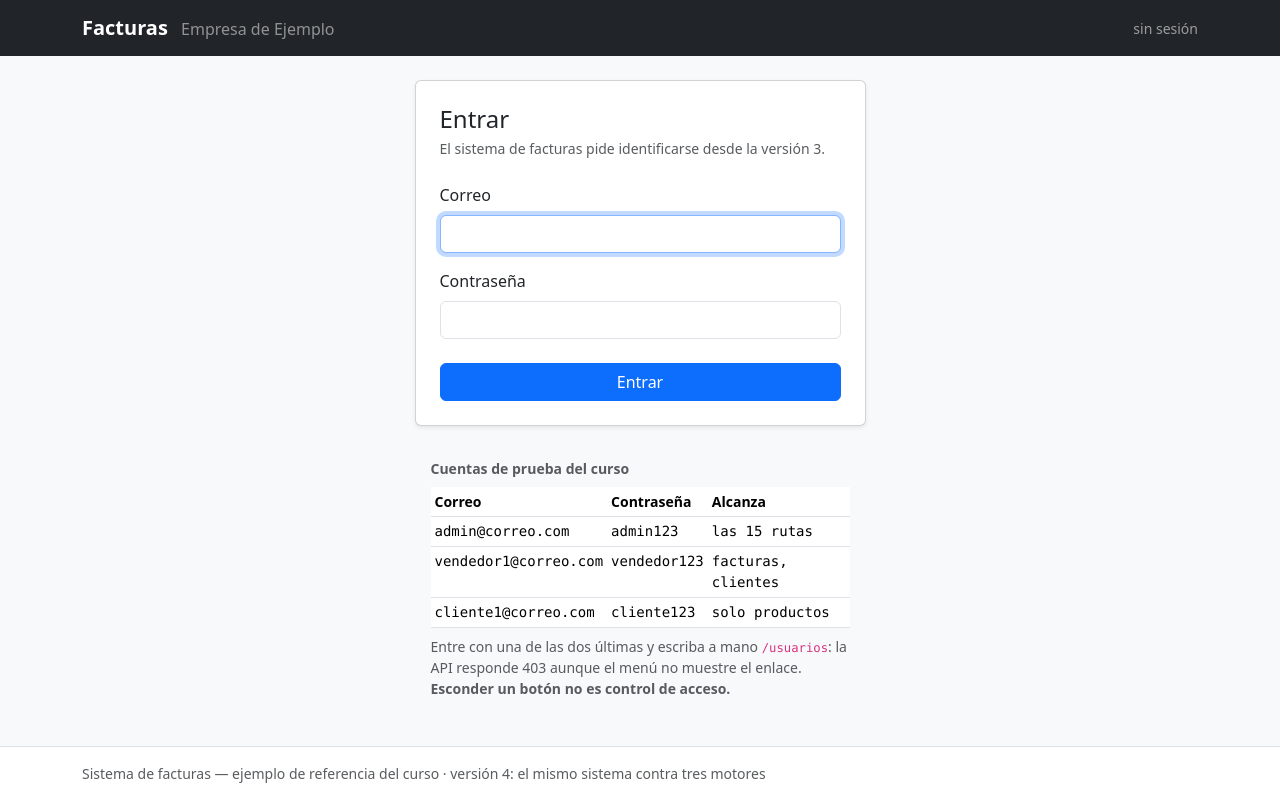
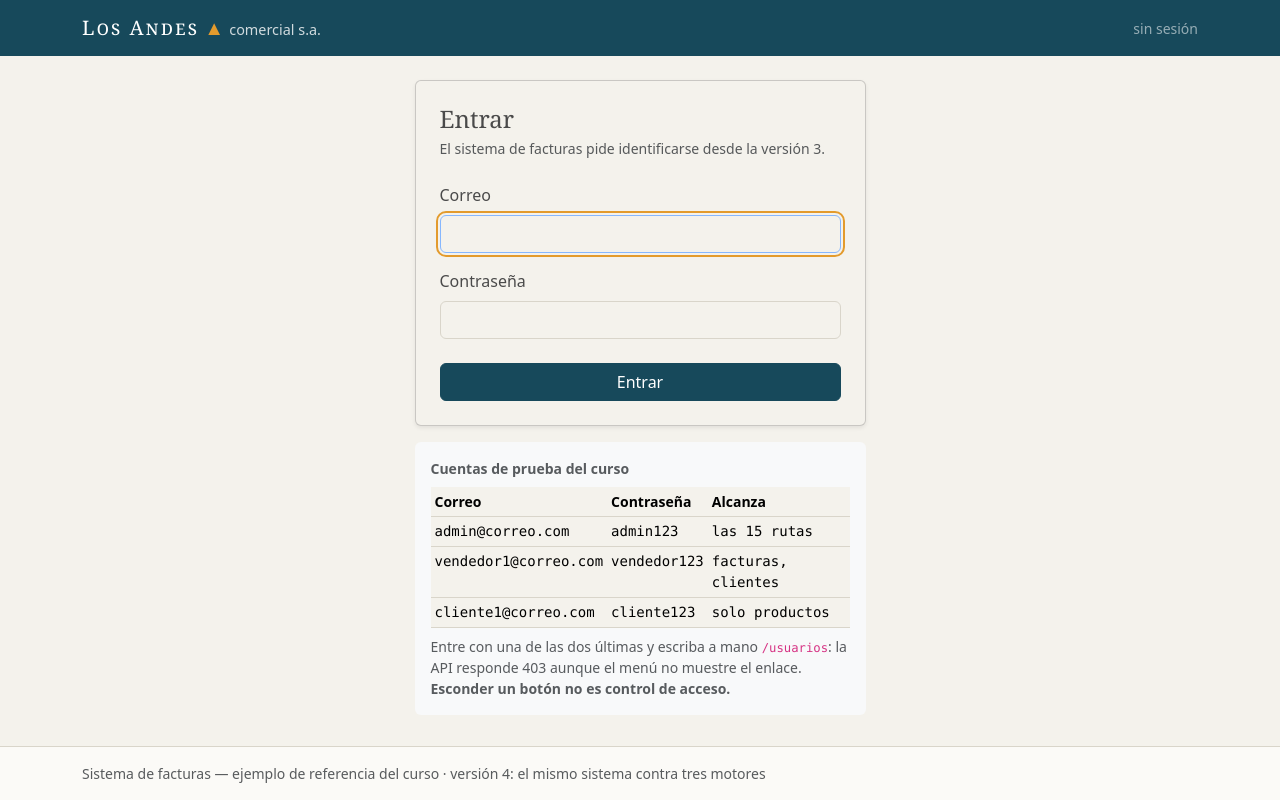
Before and after one commit to ccastro2050/proyecto_php4, a PHP site: page /entrar in a window 1280 px wide. Run offline with PHP 8.4, Linux system fonts and the light colour scheme; data that the repository does not hold is empty.

Commit message:
La marca, aplicada: el ultimo criterio de la v4 en verde
El front usaba Bootstrap sin personalizar y la barra decia «Empresa de
Ejemplo». Era el unico criterio de la v4 que quedaba en rojo —«imagen
corporativa con su manual de marca, y la interfaz grafica lo cumple»—.

· `front_php/publico/marca.css`, nuevo: las seis variables del manual y su
  mapeo sobre las clases que las vistas YA usan. Se sobreescriben las
  VARIABLES de Bootstrap y no las clases, a proposito: asi las diecisiete
  pantallas quedan tenidas sin tocar una sola vista, y la numero dieciocho
  que alguien escriba manana sale pintada sola.

· `vistas/plantilla.php`: carga marca.css DESPUES de Bootstrap —lo ultimo que
  se carga es lo que manda—, pinta el logosimbolo con sus tres piezas en su
  orden (logotipo + isotipo + descriptor) y deja el fondo en niebla.

· El foco pasa a ambar de 2px, y eso es accesibilidad y no estetica: el
  contorno que Bootstrap trae es del mismo azul del boton, asi que sobre un
  boton azul no se ve y quien navega con el teclado pierde el rastro.

· El ambar NUNCA lleva texto blanco: con 2.34 de contraste no alcanza ni para
  texto grande, asi que `text-bg-warning` va con texto en piedra.

Comprobado: las 17 pantallas en 200, el logotipo y el triangulo en la
pantalla, cero colores escritos a mano en las vistas, los seis colores del
manual una vez cada uno en marca.css.

La §6 del manual deja de ser una lista de pendientes y cuenta como quedo; el
pendiente §4.0 se marca resuelto.

```diff
--- /dev/null
+++ b/front_php/publico/marca.css
@@ -0,0 +1,186 @@
+/* ======================================================================
+   marca.css — la identidad visual de Comercial Los Andes S.A.
+
+   LO QUE ESTE ARCHIVO ES: la única fuente de los colores del front. Las
+   pantallas usan la variable, **nunca el valor**, así que un color que no
+   esté aquí sencillamente no existe en la interfaz. Con diecisiete vistas,
+   un hex escrito a mano en cada una serían diecisiete sitios donde cambiarlo
+   y dieciséis donde olvidarlo.
+
+   DÓNDE VA: después de `bootstrap.min.css` en `vistas/plantilla.php`. Lo
+   último que se carga es lo que manda.
+
+   POR QUÉ SOBREESCRIBE VARIABLES DE BOOTSTRAP Y NO CLASES: las vistas ya
+   usan `btn-primary`, `alert-danger`, `table-light`… Cambiar la variable que
+   esas clases leen tiñe las diecisiete pantallas sin tocar una sola vista.
+   Si en vez de eso se hubieran reescrito las clases, cada vista nueva habría
+   que acordarse de pintarla.
+
+   EL MANUAL que esto implementa, con los contrastes calculados y las dos
+   reglas que salen de ellos:  docs/dominio/MANUAL_DE_MARCA.md
+   ====================================================================== */
+
+:root {
+  /* --- La paleta. Estos seis valores son el manual. --- */
+  --azul-cordillera: #17495B;   /* principal: barra, títulos, botón primario */
+  --verde-paramo:    #2F7D5C;   /* lo que salió bien */
+  --rojo-anulada:    #B4402F;   /* lo que falló o se anuló */
+  --piedra:          #4A4A4A;   /* texto corriente */
+  --ambar-cosecha:   #E39B2D;   /* SOLO acento: el isotipo y el foco */
+  --niebla:          #F4F2EC;   /* el fondo */
+
+  /* Dos derivados, para estados y bordes. No son colores nuevos: son el
+     mismo azul y el mismo rojo, más oscuros, para `:hover`. */
+  --azul-oscuro:     #0F3240;
+  --rojo-oscuro:     #8E3225;
+
+  /* --- Y lo mismo, dicho en el idioma de Bootstrap --- */
+  --bs-body-bg:    var(--niebla);
+  --bs-body-color: var(--piedra);
+  --bs-primary:    var(--azul-cordillera);
+  --bs-link-color: var(--azul-cordillera);
+  --bs-link-hover-color: var(--azul-oscuro);
+  --bs-border-color: #D9D5CA;
+
+  --bs-font-sans-serif: system-ui, -apple-system, "Segoe UI", Roboto, sans-serif;
+}
+
+/* ----------------------------------------------------------------------
+   TIPOGRAFÍA
+   Georgia para el logotipo y los títulos: da peso institucional y está en
+   todos los sistemas, así que no cuesta una petición de red.
+   ---------------------------------------------------------------------- */
+h1, h2, h3, h4, h5, h6,
+.navbar-brand {
+  font-family: Georgia, "Times New Roman", serif;
+  color: var(--azul-cordillera);
+}
+
+/* Los títulos SOBRE la barra son blancos: ahí el azul es el fondo. */
+.navbar .navbar-brand { color: #fff; }
+
+/* ----------------------------------------------------------------------
+   EL LOGOSÍMBOLO: logotipo + isotipo + descriptor, en ese orden
+   ---------------------------------------------------------------------- */
+.marca-logotipo {
+  font-variant: small-caps;
+  letter-spacing: 2px;
+}
+
+.marca-isotipo {
+  color: var(--ambar-cosecha);   /* el triángulo: la cordillera */
+}
+
+.marca-descriptor {
+  font-family: var(--bs-font-sans-serif);
+  font-size: .72em;
+  opacity: .8;
+}
+
+/* ----------------------------------------------------------------------
+   LA BARRA
+   ---------------------------------------------------------------------- */
+.navbar.bg-dark {
+  background-color: var(--azul-cordillera) !important;
+}
+
+/* ----------------------------------------------------------------------
+   BOTONES
+   El azul lleva texto blanco (contraste 9.81) y el rojo también (5.65).
+   ---------------------------------------------------------------------- */
+.btn-primary {
+  --bs-btn-bg: var(--azul-cordillera);
+  --bs-btn-border-color: var(--azul-cordillera);
+  --bs-btn-hover-bg: var(--azul-oscuro);
+  --bs-btn-hover-border-color: var(--azul-oscuro);
+  --bs-btn-active-bg: var(--azul-oscuro);
+}
+
+.btn-outline-primary {
+  --bs-btn-color: var(--azul-cordillera);
+  --bs-btn-border-color: var(--azul-cordillera);
+  --bs-btn-hover-bg: var(--azul-cordillera);
+  --bs-btn-hover-border-color: var(--azul-cordillera);
+}
+
+.btn-danger,
+.btn-outline-danger {
+  --bs-btn-color: var(--rojo-anulada);
+  --bs-btn-border-color: var(--rojo-anulada);
+  --bs-btn-hover-bg: var(--rojo-oscuro);
+  --bs-btn-hover-border-color: var(--rojo-oscuro);
+}
+
+.btn-danger {
+  --bs-btn-color: #fff;
+  --bs-btn-bg: var(--rojo-anulada);
+}
+
+.btn-success {
+  --bs-btn-bg: var(--verde-paramo);
+  --bs-btn-border-color: var(--verde-paramo);
+  --bs-btn-color: #fff;
+}
+
+.btn-outline-secondary {
+  --bs-btn-color: var(--piedra);
+  --bs-btn-border-color: var(--piedra);
+  --bs-btn-hover-bg: var(--piedra);
+}
+
+/* ----------------------------------------------------------------------
+   AVISOS Y ETIQUETAS
+   ---------------------------------------------------------------------- */
+.alert-success {
+  --bs-alert-color: #1D5440;
+  --bs-alert-bg: #E6F1EB;
+  --bs-alert-border-color: var(--verde-paramo);
+}
+
+.alert-danger {
+  --bs-alert-color: #7A2B20;
+  --bs-alert-bg: #F7E8E5;
+  --bs-alert-border-color: var(--rojo-anulada);
+}
+
+.text-bg-primary { background-color: var(--azul-cordillera) !important; color: #fff !important; }
+.text-bg-success { background-color: var(--verde-paramo)    !important; color: #fff !important; }
+.text-bg-danger  { background-color: var(--rojo-anulada)    !important; color: #fff !important; }
+.text-bg-secondary { background-color: var(--piedra)        !important; color: #fff !important; }
+
+/* El ámbar NUNCA lleva texto blanco: con 2.34 no alcanza ni para texto
+   grande. Cuando se usa de fondo —la etiqueta de «sin roles»—, el texto va
+   en piedra. */
+.text-bg-warning {
+  background-color: var(--ambar-cosecha) !important;
+  color: var(--piedra) !important;
+}
+
+/* ----------------------------------------------------------------------
+   TABLAS
+   ---------------------------------------------------------------------- */
+.table-light {
+  --bs-table-bg: #EAE7DD;
+  --bs-table-color: var(--piedra);
+}
+
+/* Las cifras, monoespaciadas y a la derecha: así `2.500.000` y `150.000` se
+   comparan de un vistazo. Las vistas ya marcan esas celdas. */
+td.font-monospace, th.font-monospace { font-variant-numeric: tabular-nums; }
+
+/* ----------------------------------------------------------------------
+   EL FOCO — y esto es accesibilidad, no estética
+   El contorno que Bootstrap pone por defecto es del mismo azul del botón:
+   sobre un botón azul NO se ve, y quien navega con el teclado pierde el
+   rastro. En ámbar se ve sobre cualquiera de los cinco colores.
+   ---------------------------------------------------------------------- */
+:focus-visible {
+  outline: 2px solid var(--ambar-cosecha) !important;
+  outline-offset: 2px;
+  box-shadow: none !important;
+}
+
+/* ----------------------------------------------------------------------
+   EL PIE
+   ---------------------------------------------------------------------- */
+footer.border-top { background-color: #FBFAF7 !important; }
--- a/front_php/vistas/plantilla.php
+++ b/front_php/vistas/plantilla.php
@@ -20,19 +20,27 @@
 <head>
   <meta charset="utf-8">
   <meta name="viewport" content="width=device-width, initial-scale=1">
-  <title>Facturas</title>
+  <title>Los Andes · Facturas</title>
   <link rel="stylesheet" href="/publico/bootstrap.min.css">
+  <?php /* La marca va DESPUES de Bootstrap: lo ultimo que se carga es lo que
+           manda. Las seis variables de `marca.css` son el manual —
+           docs/dominio/MANUAL_DE_MARCA.md — y las pantallas usan la clase de
+           Bootstrap de siempre, que ahora lee esos valores. */ ?>
+  <link rel="stylesheet" href="/publico/marca.css">
   <link rel="stylesheet" href="/publico/estilos.css">
 </head>
-<body class="d-flex flex-column min-vh-100 bg-body-tertiary">
+<body class="d-flex flex-column min-vh-100">
 
   <nav class="navbar navbar-expand navbar-dark bg-dark">
     <div class="container">
-      <a class="navbar-brand fw-semibold" href="/">
-        Facturas
-        <span class="fs-6 fw-normal text-white-50 ms-2 d-none d-sm-inline">
-          Empresa de Ejemplo
-        </span>
+      <?php /* EL LOGOSIMBOLO, con sus tres piezas y en su orden:
+               logotipo + isotipo + descriptor. El isotipo —el triangulo— es
+               la cordillera, y es lo unico que va en ambar: ese color no
+               lleva texto nunca (contraste 2.34, ver el manual §2). */ ?>
+      <a class="navbar-brand" href="/">
+        <span class="marca-logotipo">Los Andes</span>
+        <span class="marca-isotipo">&#9650;</span>
+        <span class="marca-descriptor d-none d-sm-inline">comercial s.a.</span>
       </a>
 
       <?php /* ==============================================================
```
Also changed, not shown: docs/dominio/MANUAL_DE_MARCA.md (+26 -26 lines), docs/dominio/PENDIENTES.md (+7 -3 lines).
